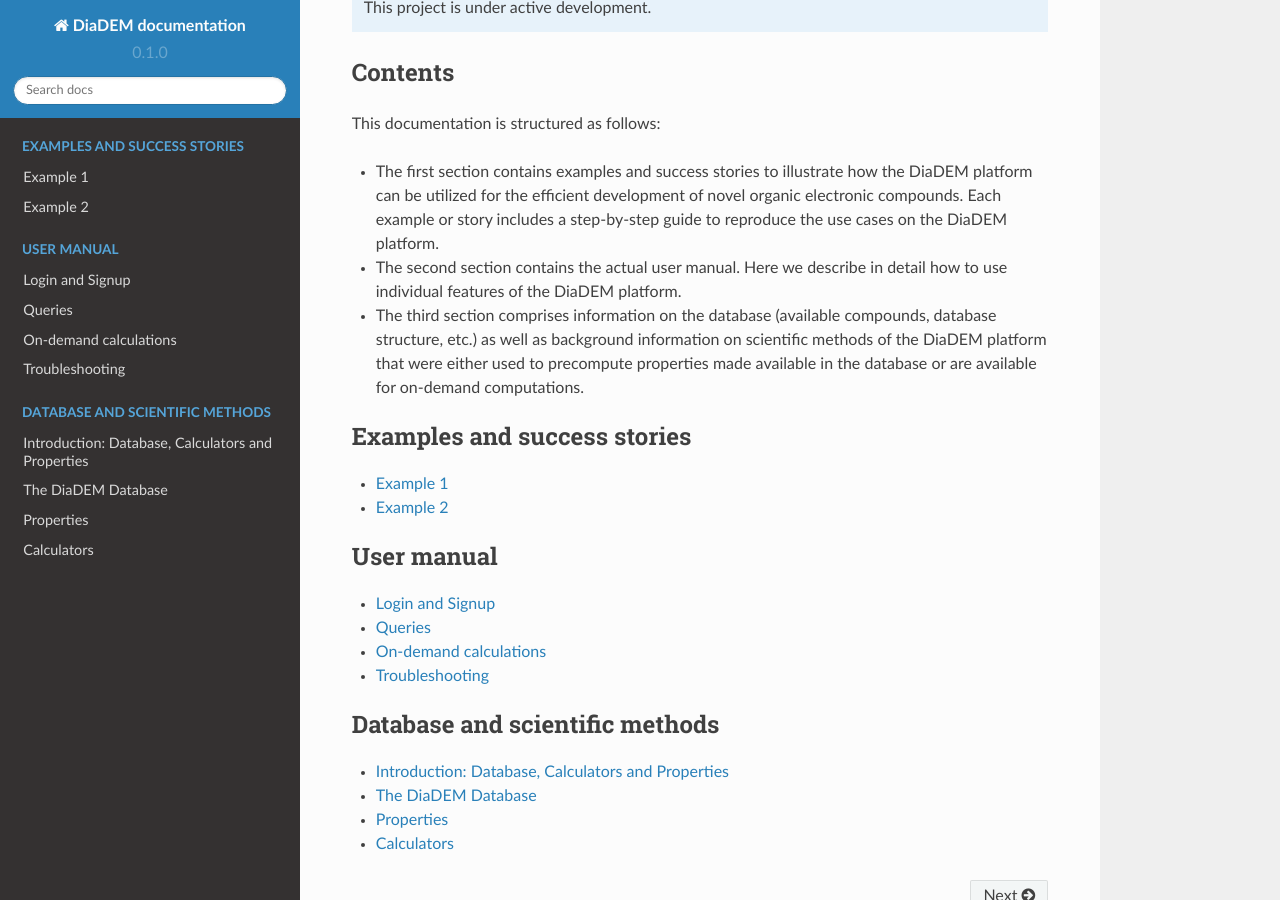
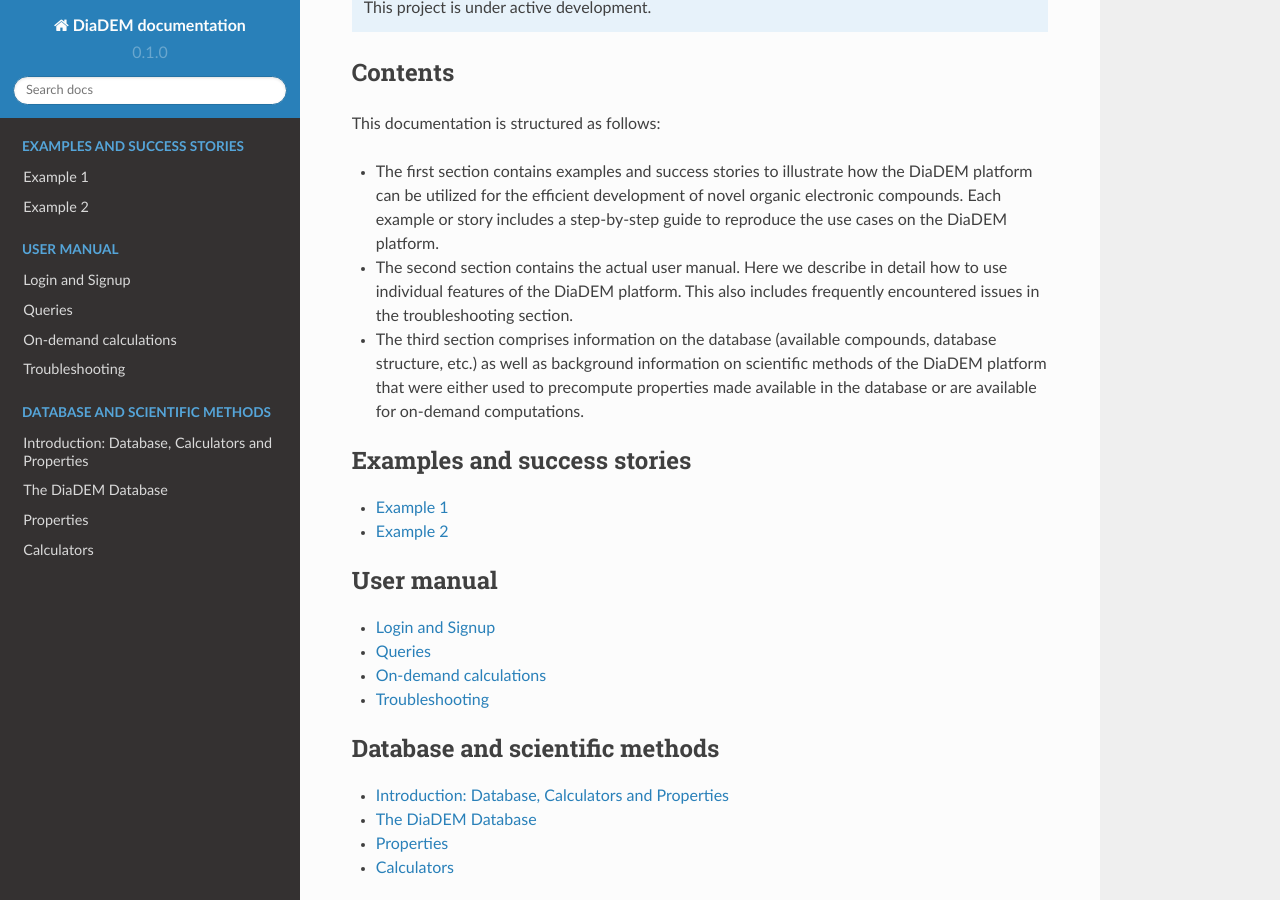
Before and after one commit to diadem-platform/diadem-docs, a Sphinx documentation site: the page built from docs/source/index.rst, in a window 1280 px wide and 900 px high, scrolled down 469 px. Built offline with Sphinx 7.4.7 and the Read the Docs theme 2.0.0, drawn with Linux system fonts in a browser that asks for light colours.

```diff
--- a/docs/source/index.rst
+++ b/docs/source/index.rst
@@ -24,7 +24,7 @@ Contents
 This documentation is structured as follows:
 
 - The first section contains examples and success stories to illustrate how the DiaDEM platform can be utilized for the efficient development of novel organic electronic compounds. Each example or story includes a step-by-step guide to reproduce the use cases on the DiaDEM platform.
-- The second section contains the actual user manual. Here we describe in detail how to use individual features of the DiaDEM platform.
+- The second section contains the actual user manual. Here we describe in detail how to use individual features of the DiaDEM platform. This also includes frequently encountered issues in the troubleshooting section.
 - The third section comprises information on the database (available compounds, database structure, etc.) as well as background information on scientific methods of the DiaDEM platform that were either used to precompute properties made available in the database or are available for on-demand computations.
 
 
```
